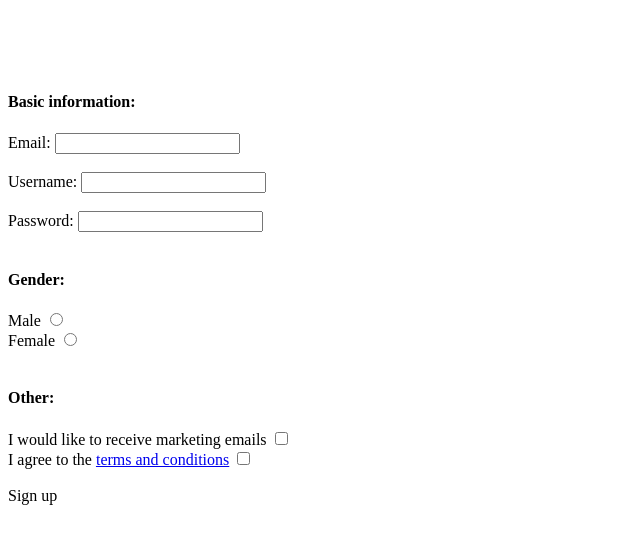
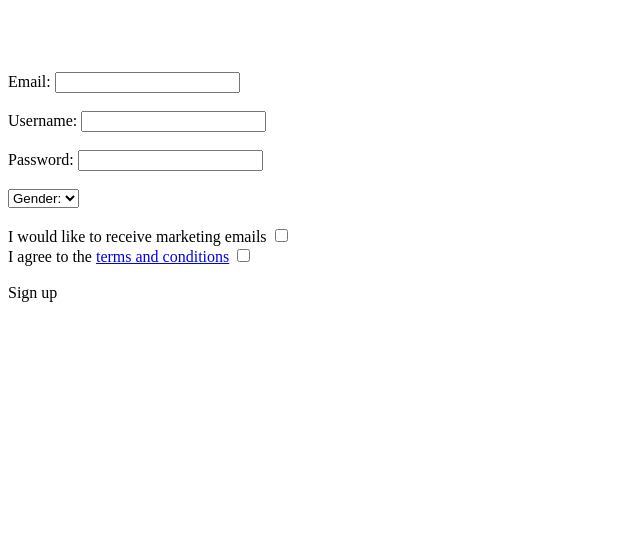
Before and after one commit to ivwo/HTML-signup, a plain HTML site: page index.html in a window 1280 px wide. Shown: the part 101-644 px from the top of the page, without its empty margins (0-640 px from the left). Drawn offline with Linux system fonts and the light colour scheme.

Commit message:
Added names, values, and dropdown.

```diff
--- a/index.html
+++ b/index.html
@@ -9,24 +9,22 @@
 
     <!--The actual form-->
     <form>
-        <h4>Basic information:</h4>
-        <label>Email:</label>
+        <label name="Email">Email:</label>
         <input type="textbox"> <br><br>
-        <label>Username:</label>
+        <label name="Username">Username:</label>
         <input type="textbox"> <br><br>
-        <label>Password:</label>
+        <label mame="Password">Password:</label>
         <input type="textbox"> <br><br>
 
-        <h4>Gender:</h4>
-        <label>Male</label>
-        <input type="radio"><br>
-        <label>Female</label>
-        <input type="radio"><br><br>
+        <select name="Gender">
+        <option value="err">Gender:</option>
+        <option value="m">Male</option>
+        <option value="f">Female</option>
+        </select> <br><br>
 
-        <h4>Other:</h4>
-        <label>I would like to receive marketing emails</label>
+        <label name="Marketing">I would like to receive marketing emails</label>
         <input type="checkbox"><br>
-        <label>I agree to the <a href="https://google.com/">terms and conditions</a><label>
+        <label name="TermsOfService">I agree to the <a href="https://google.com/">terms and conditions</a><label>
         <input type="checkbox"><br><br>
 
         <submit>Sign up</submit>
```
